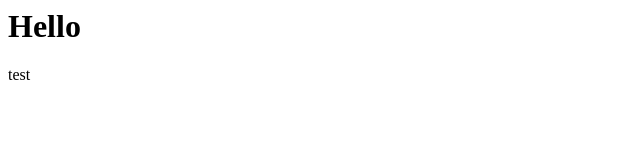
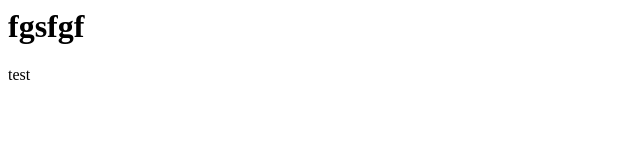
Before and after one commit to artem1154/TestRep, a plain HTML site: page index.html in a window 1280 px wide. Shown: the full height of the page, 0-640 px from the left. Drawn offline with Linux system fonts and the light colour scheme.

Commit message:
Merge -1

```diff
--- a/index.html
+++ b/index.html
@@ -1,2 +1,2 @@
-<h1>Hello</h1>
+<h1>fgsfgf</h1>
 <p>test</p>
```
